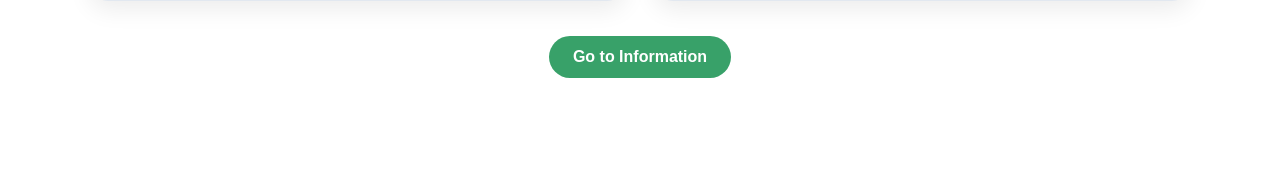
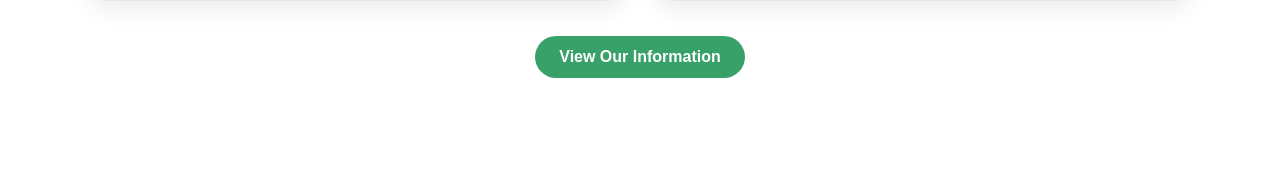
Before and after one commit to Olivierentwicklung/DAIntensivKursPublic, a Django app: page /fruits/list/ in a window 1280 px wide. Shown: the part 1115-1288 px from the top of the page. Run offline with Django 5.2, Linux system fonts and the light colour scheme.

Commit message:
feat: update link text for clarity and consistency in info and fruit list pages

```diff
--- a/fruit_app/templates/fruit_app/fruitlist.html
+++ b/fruit_app/templates/fruit_app/fruitlist.html
@@ -52,7 +52,7 @@
 
     <div class="info-link-wrapper">
       <a class="info-link" href="http://127.0.0.1:8000/fruits/list/info"
-        >Go to Information</a
+        >View Our Information</a
       >
     </div>
   </div>
--- a/fruit_app/templates/fruit_app/info.html
+++ b/fruit_app/templates/fruit_app/info.html
@@ -27,7 +27,7 @@
   </div>
   <div class="info-link-wrapper">
     <a class="info-link" href="http://127.0.0.1:8000/fruits/list/"
-      >Go to Home</a
+      >View Our Home</a
     >
   </div>
 
```
